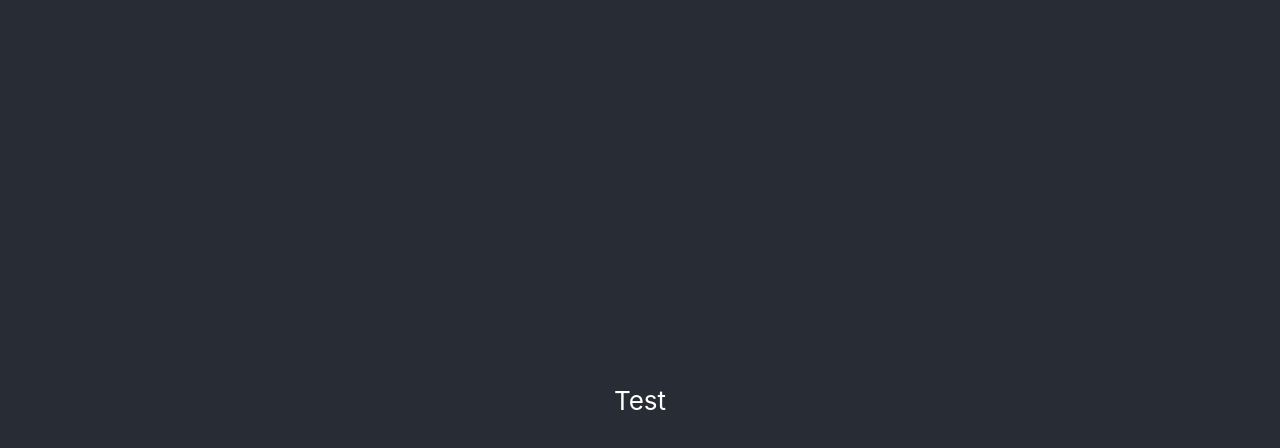
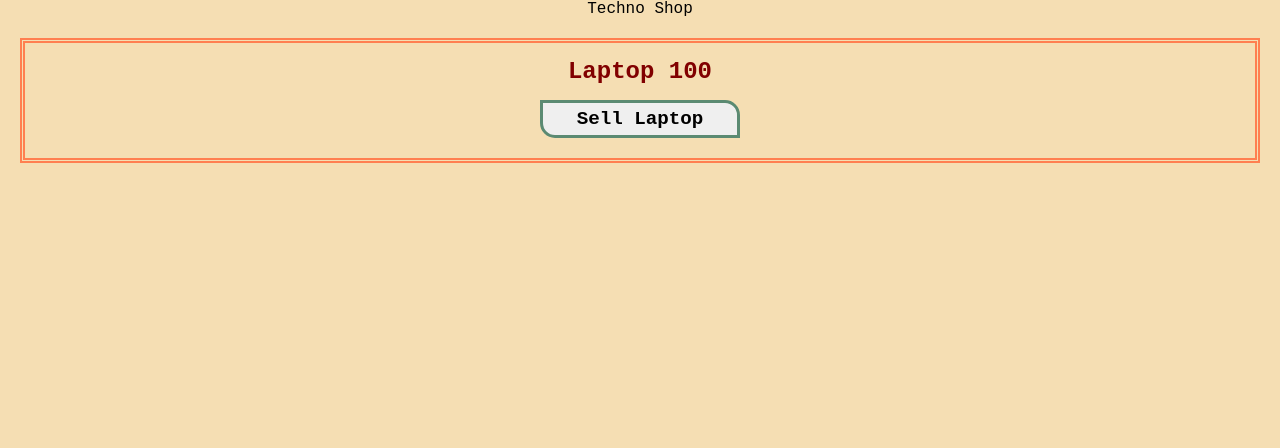
Before and after one commit to EyupBahar/Techno_Shop, a React (Create React App) app: page / in a window 1280 px wide. Shown: the top 448 px of the page. Built offline with nearby package versions, Linux system fonts and the light colour scheme.

Commit message:
add index css

```diff
--- a/src/App.css
+++ b/src/App.css
@@ -1,38 +1,3 @@
 .App {
   text-align: center;
 }
-
-.App-logo {
-  height: 40vmin;
-  pointer-events: none;
-}
-
-@media (prefers-reduced-motion: no-preference) {
-  .App-logo {
-    animation: App-logo-spin infinite 20s linear;
-  }
-}
-
-.App-header {
-  background-color: #282c34;
-  min-height: 100vh;
-  display: flex;
-  flex-direction: column;
-  align-items: center;
-  justify-content: center;
-  font-size: calc(10px + 2vmin);
-  color: white;
-}
-
-.App-link {
-  color: #61dafb;
-}
-
-@keyframes App-logo-spin {
-  from {
-    transform: rotate(0deg);
-  }
-  to {
-    transform: rotate(360deg);
-  }
-}
--- a/src/App.js
+++ b/src/App.js
@@ -1,9 +1,11 @@
 import "./App.css";
+import LaptopComp from "./laptopComp/LaptopComp";
 
 function App() {
   return (
     <div className="App">
-      <header className="App-header">Test</header>
+      <header className="App-header">Techno Shop</header>
+      <LaptopComp />
     </div>
   );
 }
--- a/src/index.css
+++ b/src/index.css
@@ -1,13 +1,70 @@
 body {
   margin: 0;
-  font-family: -apple-system, BlinkMacSystemFont, 'Segoe UI', 'Roboto', 'Oxygen',
-    'Ubuntu', 'Cantarell', 'Fira Sans', 'Droid Sans', 'Helvetica Neue',
+  padding: 0;
+  font-family: -apple-system, BlinkMacSystemFont, "Segoe UI", "Roboto", "Oxygen",
+    "Ubuntu", "Cantarell", "Fira Sans", "Droid Sans", "Helvetica Neue",
     sans-serif;
   -webkit-font-smoothing: antialiased;
   -moz-osx-font-smoothing: grayscale;
+  background-color: wheat;
 }
-
+.todoList {
+  display: flex;
+  justify-content: space-around;
+  margin-top: 25px;
+}
 code {
-  font-family: source-code-pro, Menlo, Monaco, Consolas, 'Courier New',
+  font-family: source-code-pro, Menlo, Monaco, Consolas, "Courier New",
     monospace;
 }
+* {
+  box-sizing: border-box;
+  font-family: "Courier New";
+}
+.App {
+  text-align: center;
+  /* margin-top: 50px; */
+  /* margin: 10%; */
+}
+button {
+  padding: 5px;
+  font-size: 1.2rem;
+  font-weight: bold;
+  border-radius: 0 15px 0 15px;
+  outline: none;
+  border: 3px solid #5B8A72;
+  margin: 10px;
+  width: 200px;
+}
+button:hover {
+  background-image: linear-gradient(to right, #F0C929, #FBE6C2);
+  transition: 0.3s all ease-in-out;
+  cursor: pointer;
+}
+h2 {
+  margin: 5px;
+  color: #810000;
+}
+h1 {
+  font-size: 2rem;
+  color: #693C72;
+}
+.container {
+  border: 5px double coral;
+  margin: 20px;
+  padding: 10px;
+}
+input {
+  height: 30px;
+  font-size: 1rem;
+  width: 75px;
+  border-radius: 5px;
+  text-align: center;
+  caret-color: red;
+}
+.number {
+  font-weight: bold;
+  font-size: 1.5rem;
+  text-decoration: underline;
+  color: red;
+}
--- /dev/null
+++ b/src/laptopComp/LaptopComp.js
@@ -0,0 +1,25 @@
+import React from "react";
+import { connect } from "react-redux";
+import { sellLaptop } from "../redux/actions/actions";
+
+const LaptopComp = (props) => {
+  return (
+    <div className="container">
+      <h2>Laptop {props.numberOfLaptops}</h2>
+      <button onClick={props.sellLaptop}>Sell Laptop</button>
+    </div>
+  );
+};
+
+const mapStateToProps = (state) => {
+  return {
+    numberOfLaptops: state.laptop.numberOfLaptops,
+  };
+};
+
+const mapDispatchToProps = (dispatch) => {
+  return {
+    sellLaptop: () => dispatch(sellLaptop()),
+  };
+};
+export default connect(mapStateToProps, mapDispatchToProps)(LaptopComp);
```
